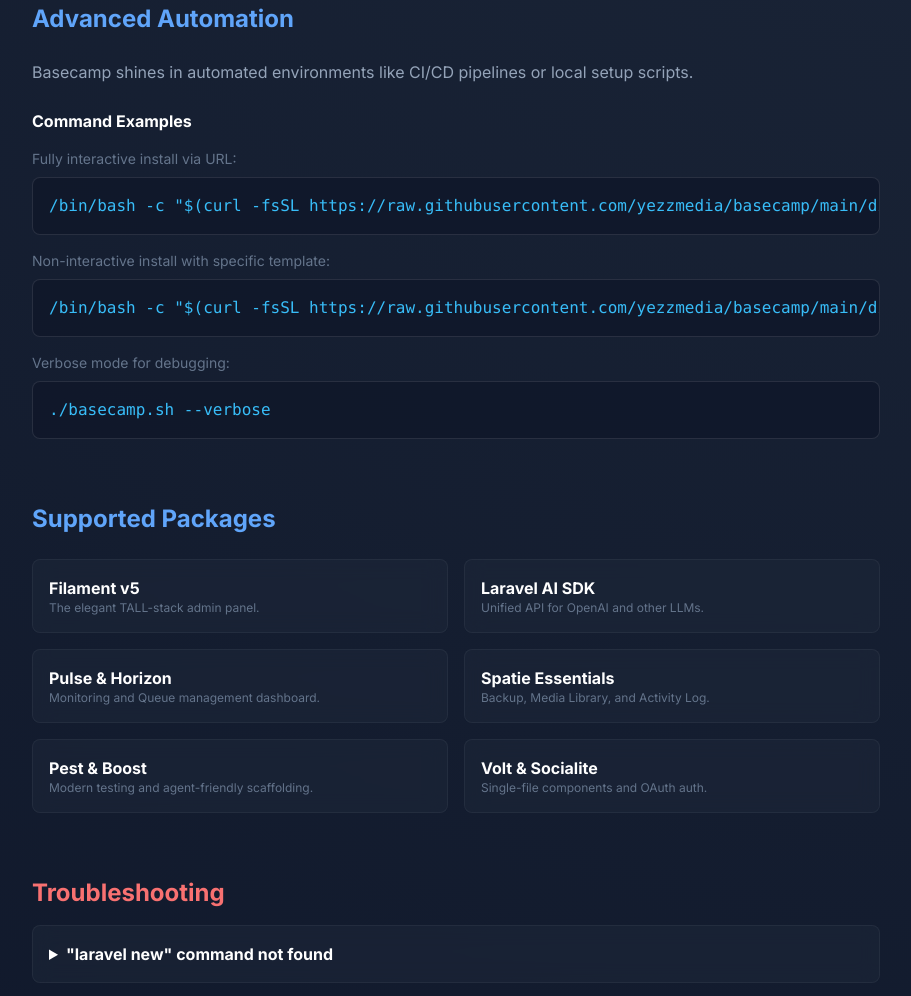
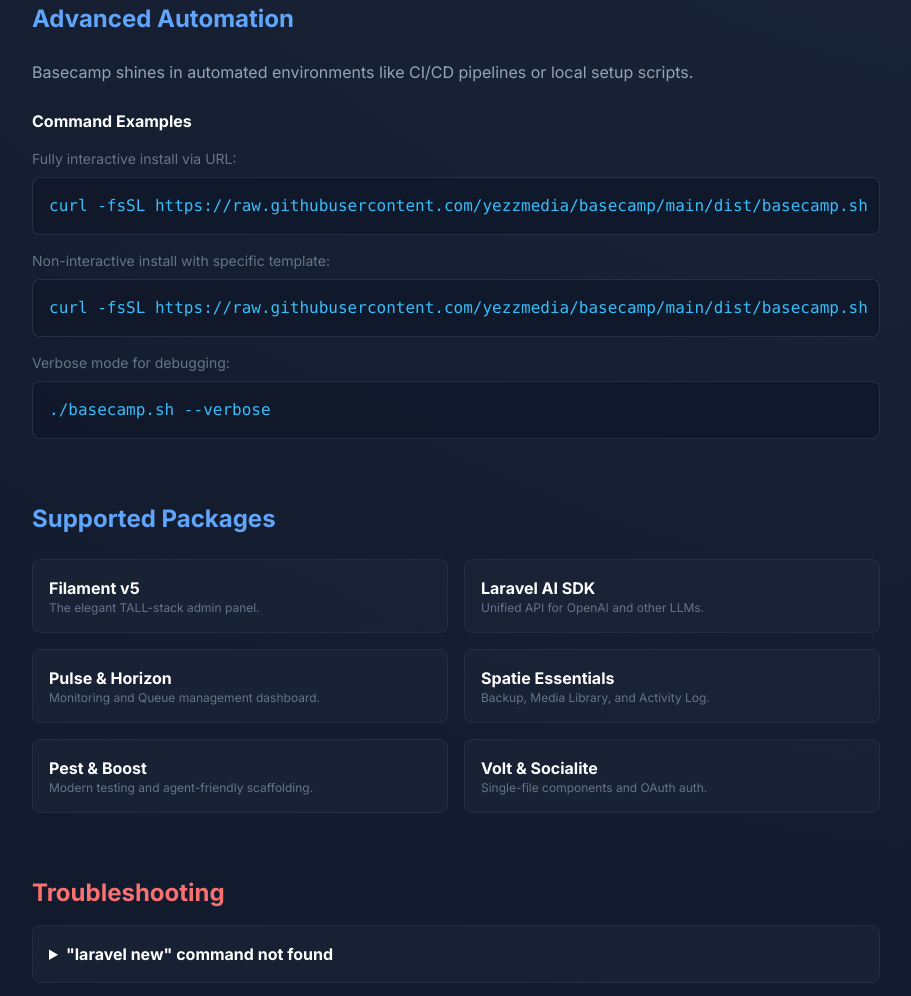
Before and after one commit to yezzmedia/basecamp, a website: page docs/documentation.html in a window 1280 px wide. Shown: the part 921-1917 px from the top of the page, without its empty margins (184-1095 px from the left). Drawn offline with nearby package versions, Linux system fonts and the light colour scheme.

Commit message:
chore: release v0.1.1 with tail fix and documentation updates

```diff
--- a/docs/documentation.html
+++ b/docs/documentation.html
@@ -99,11 +99,11 @@
             <div class="space-y-4">
                 <div>
                     <p class="text-sm text-slate-500 mb-2">Fully interactive install via URL:</p>
-                    <pre><code>/bin/bash -c "$(curl -fsSL https://raw.githubusercontent.com/yezzmedia/basecamp/main/dist/basecamp.sh)"</code></pre>
+                    <pre><code>curl -fsSL https://raw.githubusercontent.com/yezzmedia/basecamp/main/dist/basecamp.sh -o basecamp.sh && bash basecamp.sh</code></pre>
                 </div>
                 <div>
                     <p class="text-sm text-slate-500 mb-2">Non-interactive install with specific template:</p>
-                    <pre><code>/bin/bash -c "$(curl -fsSL https://raw.githubusercontent.com/yezzmedia/basecamp/main/dist/basecamp.sh)" -- --yes --template=full</code></pre>
+                    <pre><code>curl -fsSL https://raw.githubusercontent.com/yezzmedia/basecamp/main/dist/basecamp.sh -o basecamp.sh && bash basecamp.sh --yes --template=full</code></pre>
                 </div>
                 <div>
                     <p class="text-sm text-slate-500 mb-2">Verbose mode for debugging:</p>
```
Also changed, not shown: docs/index.html (+1 -1 lines), CHANGELOG.md, 2 other files.
